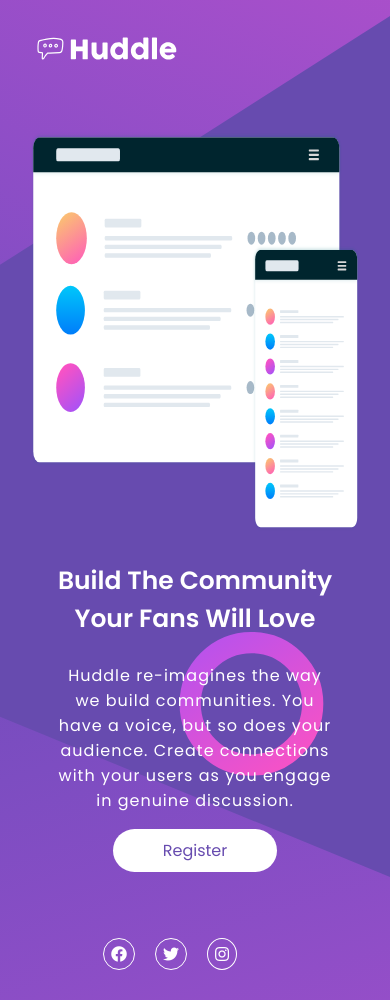
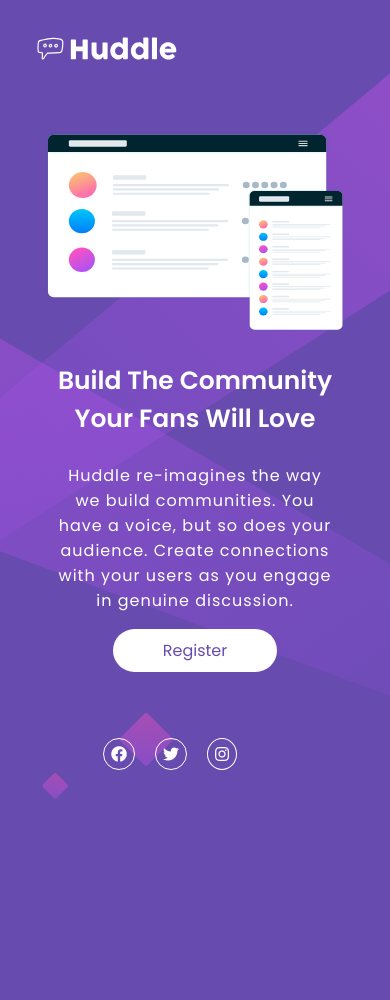
Before and after one commit to Bruno-spj/Quest-Huddle-landing-page, a plain HTML site: page index.html in a window 390 px wide. After the commit the page ends 844 px from the top, so only its background shows below. Drawn offline with nearby package versions, Linux system fonts and the light colour scheme.

Commit message:
atualização

```diff
--- a/index.html
+++ b/index.html
@@ -45,20 +45,15 @@
         </main>
 
         <footer class="rodape">
-            <div class="redes-sociais">
-                <a href="#">
-                    <i class="fab fa-facebook"></i>
-                </a>
 
-                <a href="#">
-                    <i class="fab fa-twitter"></i>
-                </a>
+            <nav>
+                <ul class="redes-sociais">
+                    <li><a href="#"><i class="fab fa-facebook"></i></a></li>
+                    <li><a href="#"><i class="fab fa-twitter"></i></a></li>
+                    <li><a href="#"><i class="fab fa-instagram"></i></a></li>
+                </ul>
+            </nav>
 
-                <a href="#">
-                    <i class="fab fa-instagram"></i>
-                </a>
-
-            </div>
         </footer>
 
 </body>
--- a/src/css/estilos.css
+++ b/src/css/estilos.css
@@ -1,4 +1,5 @@
 body{
+    max-width: 1440px;
     font-family: var(--fonte-primaria);
     background: url(../imagens/bg-desktop.svg) center no-repeat;
     background-size: cover;
--- a/src/css/reset.css
+++ b/src/css/reset.css
@@ -15,6 +15,3 @@ a{
 ul{
     list-style: none;
 }
-img{
-    max-width: 100%;
-}
--- a/src/css/responsivo.css
+++ b/src/css/responsivo.css
@@ -1,5 +1,9 @@
 
 @media (max-width: 868px){
+
+    body{
+        background-image: url(../imagens/bg-mobile.svg);
+    }
 
     .painel{
         margin-bottom: 100px;
@@ -7,7 +11,7 @@
     }
 
     .painel .img-painel .imagem{
-        width: 570px;
+        width: 400px;
         height: 400px;
         margin: auto;
     }
@@ -20,6 +24,11 @@
 
 
 @media (max-width: 425px){
+
+    body{
+        background-image: url(../imagens/bg-mobile.svg);
+    }
+
     .painel{
         flex-direction: column;
         text-align: center;
@@ -27,9 +36,21 @@
         margin: 0 auto;
     }
 
+    .painel .img-painel .imagem{
+        width: 300px;
+        height: 200px;
+        margin: auto;
+    }
+
+    .info-painel {
+        height: auto;
+    }
+
+
     .rodape .redes-sociais {
        justify-content: center;
         margin-top: 50px;
+        text-align: center;
 
     }
 
```
